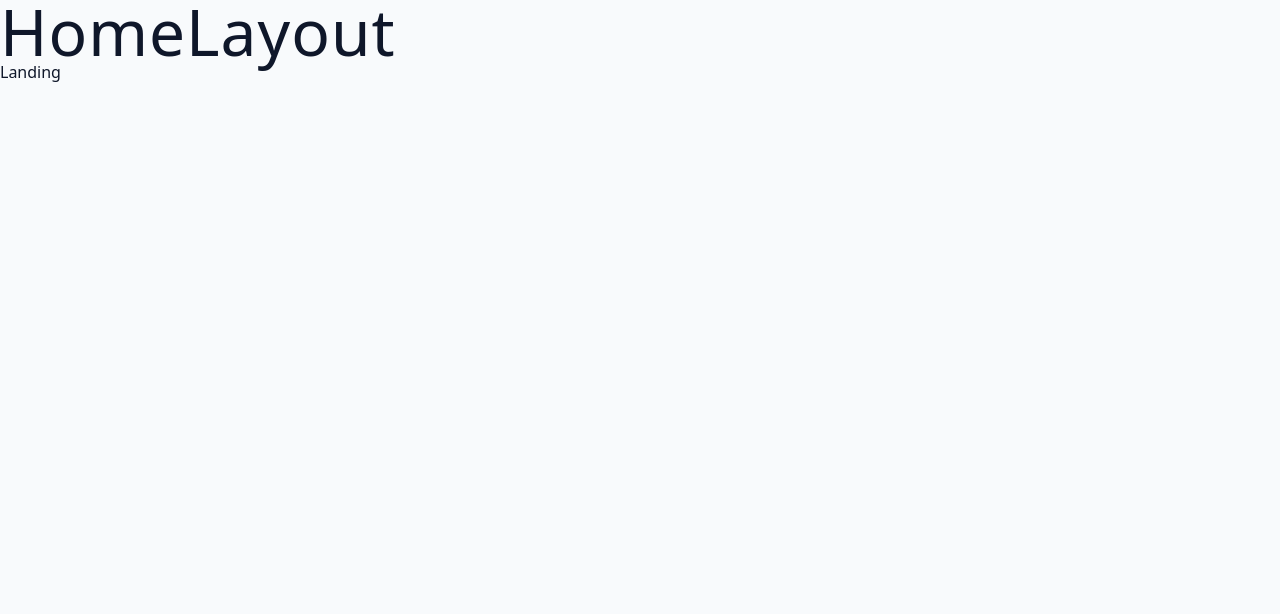
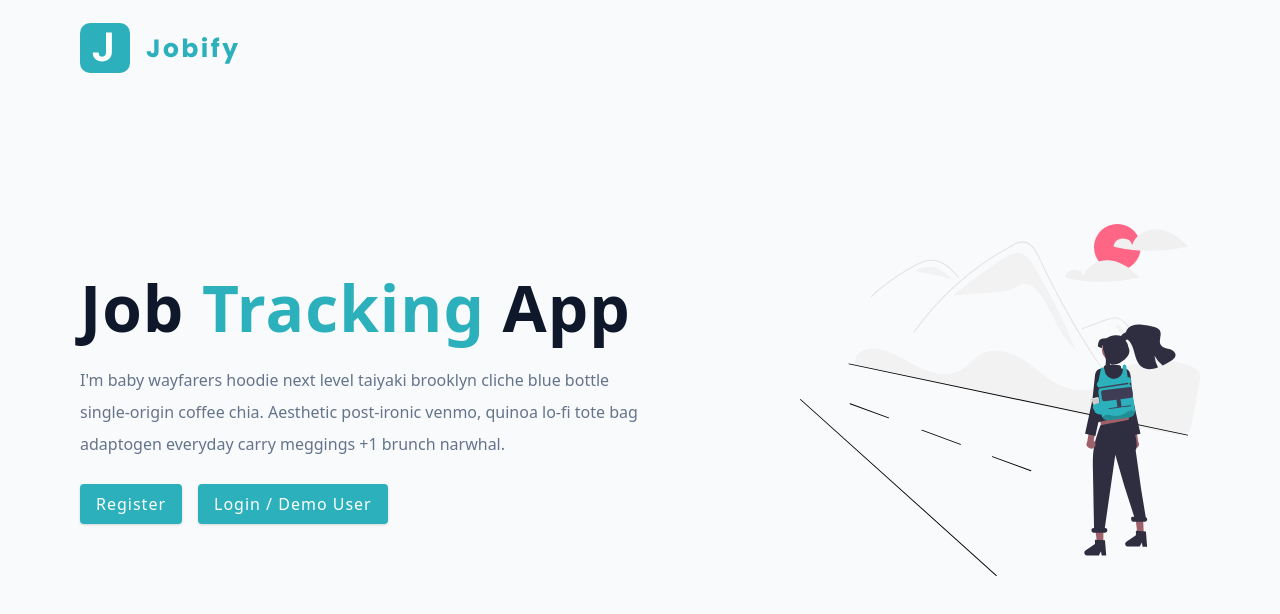
Before and after one commit to arianhamid/jobify-app-client, a React (Vite) app: page / in a window 1280 px wide. Shown: the top 614 px of the page. Built offline with nearby package versions, Linux system fonts and the light colour scheme.

Commit message:
landing page updated

```diff
--- a/src/pages/HomeLayout.jsx
+++ b/src/pages/HomeLayout.jsx
@@ -2,10 +2,9 @@
 
 const HomeLayout = () => {
   return (
-    <div>
-      <h1>HomeLayout</h1>
+    <>
       <Outlet />
-    </div>
+    </>
   );
 };
 
--- a/src/pages/Landing.jsx
+++ b/src/pages/Landing.jsx
@@ -1,7 +1,26 @@
-import React from "react";
+import Wrapper from "../assets/wrappers/LandingPage";
+import main from "../assets/images/main.svg";
+import logo from "../assets/images/logo.svg";
+import { Link } from "react-router-dom";
 
 const Landing = () => {
-  return <div>Landing</div>;
+  return (
+    <Wrapper>
+      <nav>
+        <img src={logo} alt="jobify" className="logo" />
+      </nav>
+      <div className="container page">
+        <div className="info">
+          <h1>job <span>tracking</span> app</h1>
+          <p>I'm baby wayfarers hoodie next level taiyaki brooklyn cliche blue bottle single-origin coffee chia. Aesthetic post-ironic venmo, quinoa lo-fi tote bag adaptogen everyday carry meggings +1 brunch narwhal.</p>
+          <Link className="btn register-link" to="/register">Register</Link>
+          <Link className="btn " to="/login">Login / Demo User</Link>
+          </div>
+          <img src={main} alt="job hunt" className="img main-img" />
+
+          </div>
+    </Wrapper>
+  );
 };
 
 export default Landing;
```
